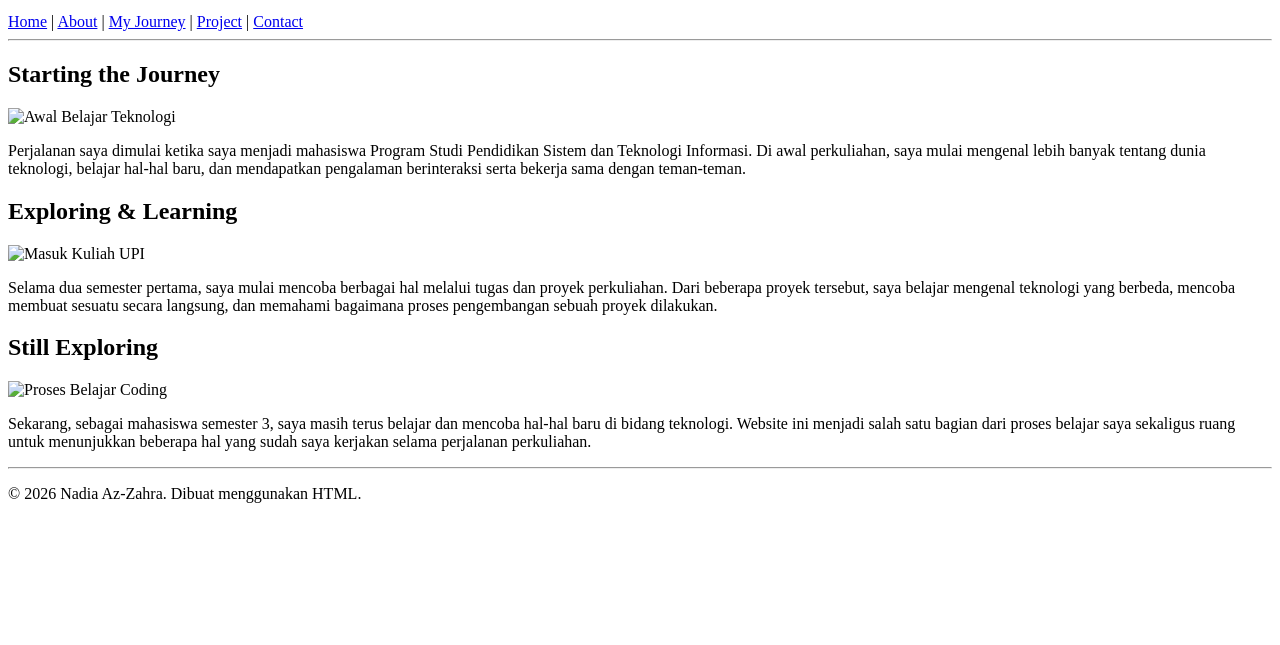
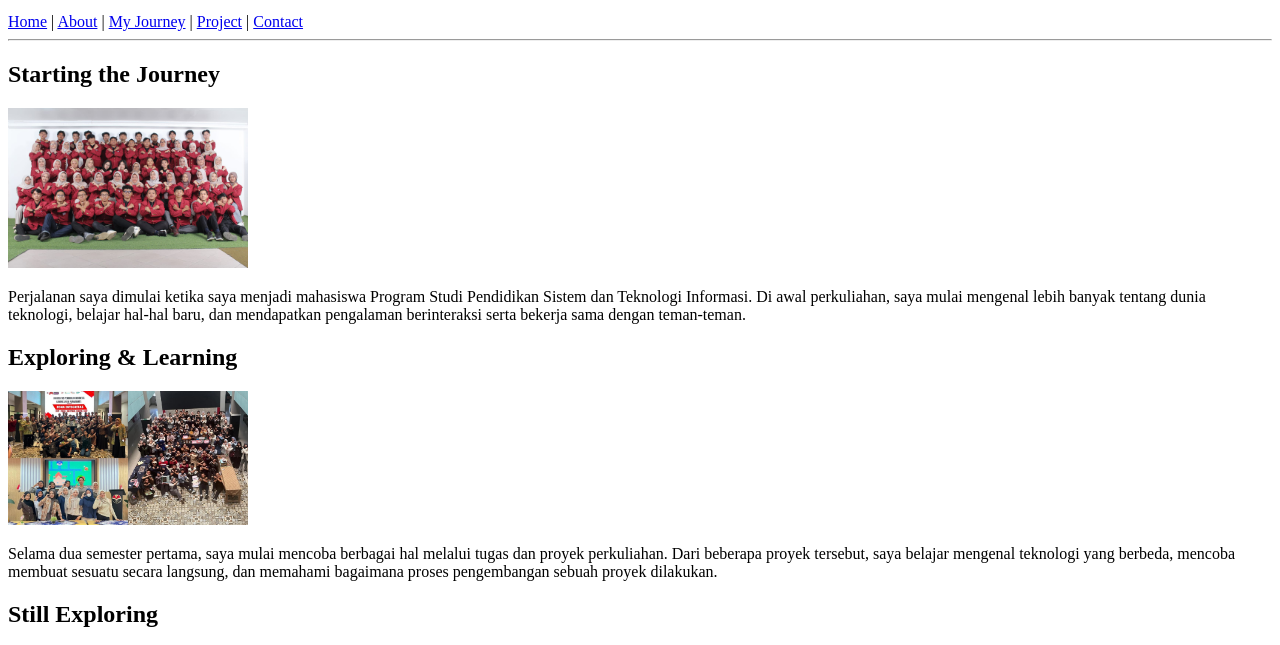
Before and after one commit to nadiaazzahra817-rgb/Promnet-2, a plain HTML site: page myjurney.html in a window 1280 px wide. Shown: the part 101-746 px from the top of the page. Drawn offline with Linux system fonts and the light colour scheme.

```diff
--- a/myjurney.html
+++ b/myjurney.html
@@ -21,19 +21,19 @@
     <hr>
 
     <h2>Starting the Journey</h2>
-    <img src="" alt="Awal Belajar Teknologi" width="240">
+    <img src="Assets/Starting the Journey.jpeg" width="240">
     <p>Perjalanan saya dimulai ketika saya menjadi mahasiswa Program Studi Pendidikan Sistem dan Teknologi Informasi. Di
         awal perkuliahan, saya mulai mengenal lebih banyak tentang dunia teknologi, belajar hal-hal baru, dan
         mendapatkan pengalaman berinteraksi serta bekerja sama dengan teman-teman.</p>
 
     <h2>Exploring & Learning</h2>
-    <img src="Assets/journey-2.jpg" alt="Masuk Kuliah UPI" width="240">
+    <img src="Assets/Exploring & Learning.jpeg" width="240">
     <p>Selama dua semester pertama, saya mulai mencoba berbagai hal melalui tugas dan proyek perkuliahan. Dari beberapa
         proyek tersebut, saya belajar mengenal teknologi yang berbeda, mencoba membuat sesuatu secara langsung, dan
         memahami bagaimana proses pengembangan sebuah proyek dilakukan.</p>
 
     <h2>Still Exploring</h2>
-    <img src="Assets/journey-3.jpg" alt="Proses Belajar Coding" width="240">
+    <img src="Assets/Still Exploring.jpeg" width="240">
     <p>Sekarang, sebagai mahasiswa semester 3, saya masih terus belajar dan mencoba hal-hal baru di bidang teknologi.
         Website ini menjadi salah satu bagian dari proses belajar saya sekaligus ruang untuk menunjukkan beberapa hal
         yang sudah saya kerjakan selama perjalanan perkuliahan.</p>
```
